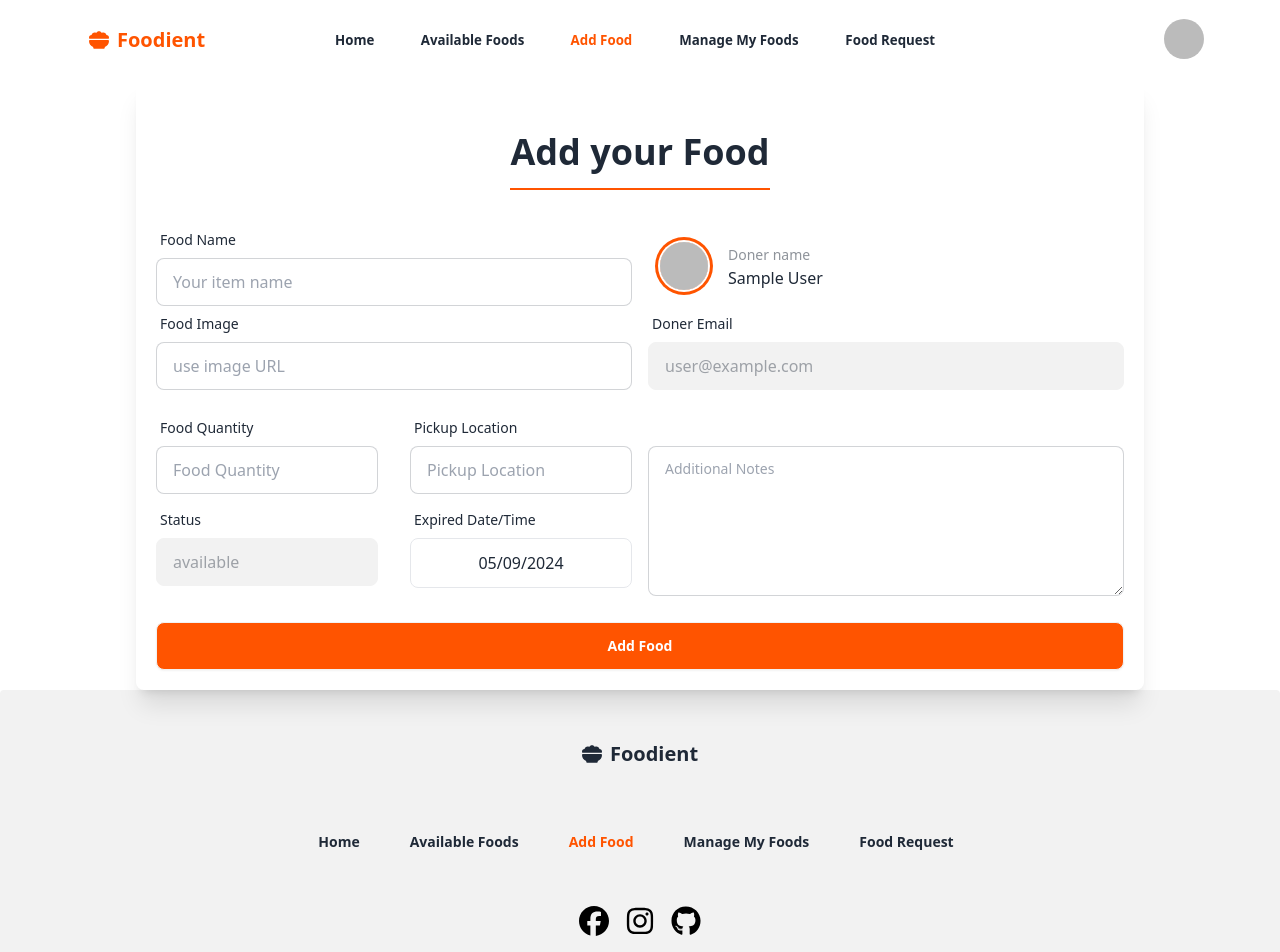
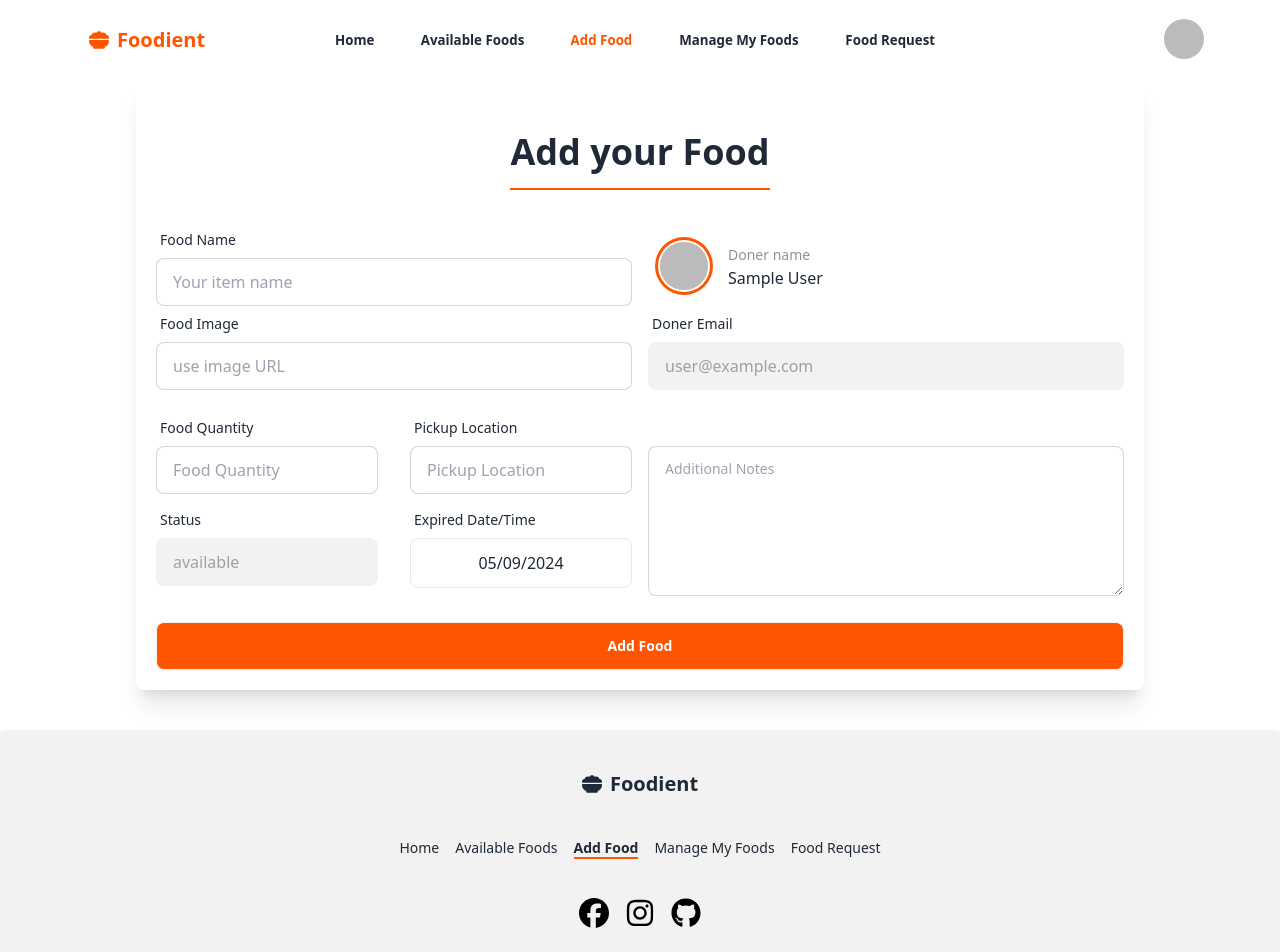
Before and after one commit to faysalsarker-dev/Foodient, a React (Vite) app: page /addfood in a window 1280 px wide. Shown: the top 952 px of the page. Built offline with nearby package versions, Linux system fonts and the light colour scheme; no server answers; sample sign-in values are in the browser's storage.

Commit message:
add some extra section

```diff
--- a/src/Page/Home/Home.jsx
+++ b/src/Page/Home/Home.jsx
@@ -6,9 +6,10 @@ import { useQuery } from "@tanstack/react-query";
 import animetionLoading from "../../../public/loading.json";
 import Lottie from "lottie-react";
 import { Link } from "react-router-dom";
-
+import { IoIosAddCircleOutline } from "react-icons/io";
 import { motion } from "framer-motion";
 
+import { CiUser, CiViewList } from "react-icons/ci";
 const Home = () => {
   const axiosSecure = useAxios();
 
@@ -43,14 +44,12 @@ const Home = () => {
 
         </.div> */}
 
-
       <motion.div
         initial={{ opacity: 0, y: 50 }} // Start from slightly below the viewport
         animate={{ opacity: 1, y: 0 }} // Animate to opacity 1 and y position 0
         transition={{ duration: 0.5, delay: 1.1 }} // Adjust duration and delay as needed
-
-
-      className=" mt-20 flex justify-center">
+        className=" mt-20 flex justify-center"
+      >
         <div className="border-b-[#FF5400] border-b-2 pb-3">
           <h3 className="text-3xl font-extrabold text-center">
             Featured Foods
@@ -73,31 +72,44 @@ const Home = () => {
       </div>
 
       <div className="flex justify-center my-6">
-       <Link to='/availablefoods'> <button className="btn bg-[#FF5400] text-white font-bold">Show All Food</button></Link>
+        <Link to="/availablefoods">
+          {" "}
+          <button className="btn bg-[#FF5400] text-white font-bold">
+            Show All Food
+          </button>
+        </Link>
       </div>
 
-<div className="bg-[#8e5234] h-[400px] my-20 rounded-lg  bg-contain bg-center" style={{
-            backgroundImage: `linear-gradient(rgba(0, 0, 0, 0.5), rgba(0, 0, 0, 0.5)), url("https://img.freepik.com/premium-photo/currywurst-is-fast-food-dish-german-origin_891336-60854.jpg?w=1060")`
-          }}>
+      <div className=" my-14 p-4">
+        <h3 className="text-center text-3xl font-bold my-6">What is Foodient</h3>
+        <div className="grid lg:grid-cols-3  grid-cols-1  gap-2 mx-auto text-[#A3A7AD]">
+          <div className=" flex flex-col justify-center items-center">
+          <CiViewList  className="text-8xl"/>
+          <p className="text-center">We are dedicated to connecting individuals in need with resources to ensure no one goes hungry. Our platform serves as a bridge between those with surplus food and those facing food insecurity. Whether youre seeking assistance </p>
+          </div>
+          <div className=" flex flex-col justify-center items-center">
+           <CiUser className=" text-8xl text-center"/>
+            <p className="text-center">Safeguard Your Data with Register - Your Comprehensive Solution for Ironclad Security and Data Preservation! In a world where digital assets are invaluable, Register stands as your fortress against data breaches and loss. Our platform offers state-of-the-art encryption protocols</p>
+          </div>
+          <div className=" flex flex-col justify-center items-center ">
+            <IoIosAddCircleOutline className=" text-8xl" />
+            <p className="text-center">
 
-{/* <div className="w-full h-full  rounded-lg" >
-
-
-          </div> */}
-
+  Absolutely, donating food is not only a noble act of kindness but also a crucial contribution to addressing food insecurity in communities. When considering food donations,
+            </p>
+          </div>
+        </div>
       </div>
 
-
-
-
-
-
       <div className="grid md:grid-cols-2 grid-cols-1 mt-10">
-
-
         <div className=" p-8">
-      <h2 className="text-2xl font-bold mb-4 border-l-[#FF5400] border-l-2 pl-3">Join Foodient Today!</h2>
-      <p className="text-lg text-gray-700 mb-6">Ready to embark on a culinary adventure? Sign up now to join our vibrant community of food lovers, chefs, and enthusiasts!</p>
+          <h2 className="text-2xl font-bold mb-4 border-l-[#FF5400] border-l-2 pl-3">
+            Join Foodient Today!
+          </h2>
+          <p className="text-lg text-gray-700 mb-6">
+            Ready to embark on a culinary adventure? Sign up now to join our
+            vibrant community of food lovers, chefs, and enthusiasts!
+          </p>
           <p className="text-lg text-gray-700 mb-6">With Foodient, you can:</p>
           <ul className="list-disc pl-6">
             <li>Share your homemade delights with others</li>
@@ -105,22 +117,22 @@ const Home = () => {
             <li>Request your favorite dishes from talented chefs</li>
             <li>Connect with fellow foodies and explore diverse cuisines</li>
           </ul>
-      <p className="text-lg text-gray-700 mt-4">Join us today and lets make a difference, one meal at a time!</p>
-     <Link to='/register'>
-        <button className="btn mt-4 bg-[#FF5400] text-white">Sing up now</button>
+          <p className="text-lg text-gray-700 mt-4">
+            Join us today and lets make a difference, one meal at a time!
+          </p>
+          <Link to="/register">
+            <button className="btn mt-4 bg-[#FF5400] text-white">
+              Sing up now
+            </button>
           </Link>
         </div>
 
-
-
-
-
-
-
-
-
         <div className=" p-4">
-          <img className="w-full" src="https://img.freepik.com/premium-vector/france-cuisine-vector-french-food-round-frame_8071-41013.jpg?w=740" alt="" />
+          <img
+            className="w-full"
+            src="https://img.freepik.com/premium-vector/france-cuisine-vector-french-food-round-frame_8071-41013.jpg?w=740"
+            alt=""
+          />
         </div>
       </div>
     </div>
--- a/src/Page/addfood/AddFood.jsx
+++ b/src/Page/addfood/AddFood.jsx
@@ -55,8 +55,8 @@ const AddFood = () => {
       <Helmet>
         <title>Foodient | Add Food</title>
       </Helmet>
-      <div className=" shadow-xl p-5 rounded-lg md:w-[90%]">
-        <div className="flex justify-center items-center px-5">
+      <div className=" shadow-xl p-5 rounded-lg w-[90%]">
+        <div className="flex justify-center items-center md:px-5">
           <h3 className="md:text-4xl text-2xl font-extrabold my-8 text-center pb-4 border-b-[#FF5400] border-b-2">
             Add your Food
           </h3>
--- a/src/Page/singleFood/SingleFood.jsx
+++ b/src/Page/singleFood/SingleFood.jsx
@@ -8,11 +8,15 @@ import { Helmet } from "react-helmet-async";
 import { useQuery } from "@tanstack/react-query";
 import Lottie from "lottie-react";
 import animetionLoading from "../../../public/loading.json";
+import { useState } from "react";
+import DatePicker from "react-datepicker";
+import "react-datepicker/dist/react-datepicker.css";
 
 const SingleFood = () => {
   const { user } = useAuth();
   const { id } = useParams();
   const axiosSecure = useAxios();
+  const [startDate, setStartDate] = useState(new Date());
 
 
 
@@ -165,20 +169,22 @@ const  Status= 'request'
             <div>{Doner_name}</div>
           </div>
           <div>
-            <button onClick={request} className="btn text-white bg-[#FF5400]">
-              View Detail
-            </button>
+          <button className="btn text-white bg-[#FF5400]" onClick={()=>document.getElementById('my_modal_1').showModal()}>Request</button>
           </div>
         </div>
       </div>
 
 
 {/* Open the modal using document.getElementById('ID').showModal() method */}
-<button className="btn" onClick={()=>document.getElementById('my_modal_1').showModal()}>open modal</button>
+
 <dialog id="my_modal_1" className="modal">
   <div className="modal-box">
+
+
+
+
   <div className="grid grid-cols-2 gap-2">
-    <div> <img src={img} className=" rounded-xl p-2" alt="" /></div>
+    <div className=" col-span-2"> <img src={img} className=" rounded-xl p-2" alt="" /></div>
     <div className="form-control">
       <label className="label">
         <span className="label-text">Food Name</span>
@@ -256,31 +262,39 @@ const  Status= 'request'
         disabled
       />
     </div>
-    <div className="form-control">
-      <label className="label">
-        <span className="label-text">Request Date</span>
-      </label>
-      <input
-        type="text"
-
-        className="input input-bordered"
-        disabled
-      />
-    </div>
+    <div className="form-control ">
+                  <label className="label">
+                    <span className="label-text">Expired Date/Time</span>
+                  </label>
+                  <DatePicker
+                    className="border p-3 text-[#BCBFC3] w-full rounded-lg text-center "
+                    selected={startDate}
+                    onChange={(date) => setStartDate(date)}
+                    disabled
+                  />
+                </div>
     <div className="form-control col-span-2">
       <label className="label">
         <span className="label-text">Additional Notes</span>
       </label>
       <textarea
         className="textarea textarea-bordered"
-        placeholder={AdditionalNotes}
+        defaultValue={AdditionalNotes}
       ></textarea>
     </div>
   </div>
-    <div className="modal-action">
-      <form method="dialog">
-        {/* if there is a button in form, it will close the modal */}
-        <button className="btn">Close</button>
+    <div className="modal-action flex justify-center ">
+      <form method="dialog" className="flex w-full gap-3">
+
+
+
+
+
+
+
+
+        <button onClick={request} className="btn w-2/4 text-white bg-[#FF5400]">Request now</button>
+        <button className="btn  w-2/4">Close</button>
       </form>
     </div>
   </div>
--- a/src/component/Footer.jsx
+++ b/src/component/Footer.jsx
@@ -12,8 +12,8 @@ const Footer = () => {
           to="/"
           className={({ isActive }) =>
             isActive
-              ? " btn btn-ghost text-[#FF5400] font-bold"
-              : " btn btn-ghost"
+              ? " border-b-[#FF5400] border-b-2  font-bold"
+              : " "
           }
         >
           Home
@@ -24,8 +24,8 @@ const Footer = () => {
           to="/availablefoods"
           className={({ isActive }) =>
             isActive
-              ? " btn btn-ghost text-[#FF5400] font-bold"
-              : " btn btn-ghost"
+              ? " border-b-[#FF5400] border-b-2  font-bold"
+              : ""
           }
         >
           Available Foods
@@ -38,8 +38,8 @@ const Footer = () => {
               to="/addfood"
               className={({ isActive }) =>
                 isActive
-                  ? " btn btn-ghost text-[#FF5400] font-bold"
-                  : " btn btn-ghost"
+                  ? " border-b-[#FF5400] border-b-2  font-bold"
+                  : " "
               }
             >
               Add Food
@@ -50,8 +50,8 @@ const Footer = () => {
               to="/Manage-My-Foods"
               className={({ isActive }) =>
                 isActive
-                  ? " btn btn-ghost text-[#FF5400] font-bold"
-                  : " btn btn-ghost"
+                  ? " border-b-[#FF5400] border-b-2  font-bold"
+                  : ""
               }
             >
               Manage My Foods
@@ -62,8 +62,8 @@ const Footer = () => {
               to="/Food-Request"
               className={({ isActive }) =>
                 isActive
-                  ? "mr-2 btn btn-ghost text-[#FF5400] font-bold"
-                  : "mr-2 btn btn-ghost"
+                  ? " border-b-[#FF5400] border-b-2  font-bold"
+                  : ""
               }
             >
               Food Request
@@ -74,8 +74,8 @@ const Footer = () => {
     </>
   );
     return (
-<footer className="footer footer-center p-10 bg-base-200 text-base-content rounded">
-<Link to="/" className="btn btn-ghost flex text-xl font-bold">
+<footer className="footer footer-center p-10 mt-10 bg-base-200 text-base-content rounded">
+<Link to="/" className=" flex text-xl font-bold">
           <FaBowlFood />
           Foodient
         </Link>
```
Lines whose indentation alone changed are shown as unchanged.
